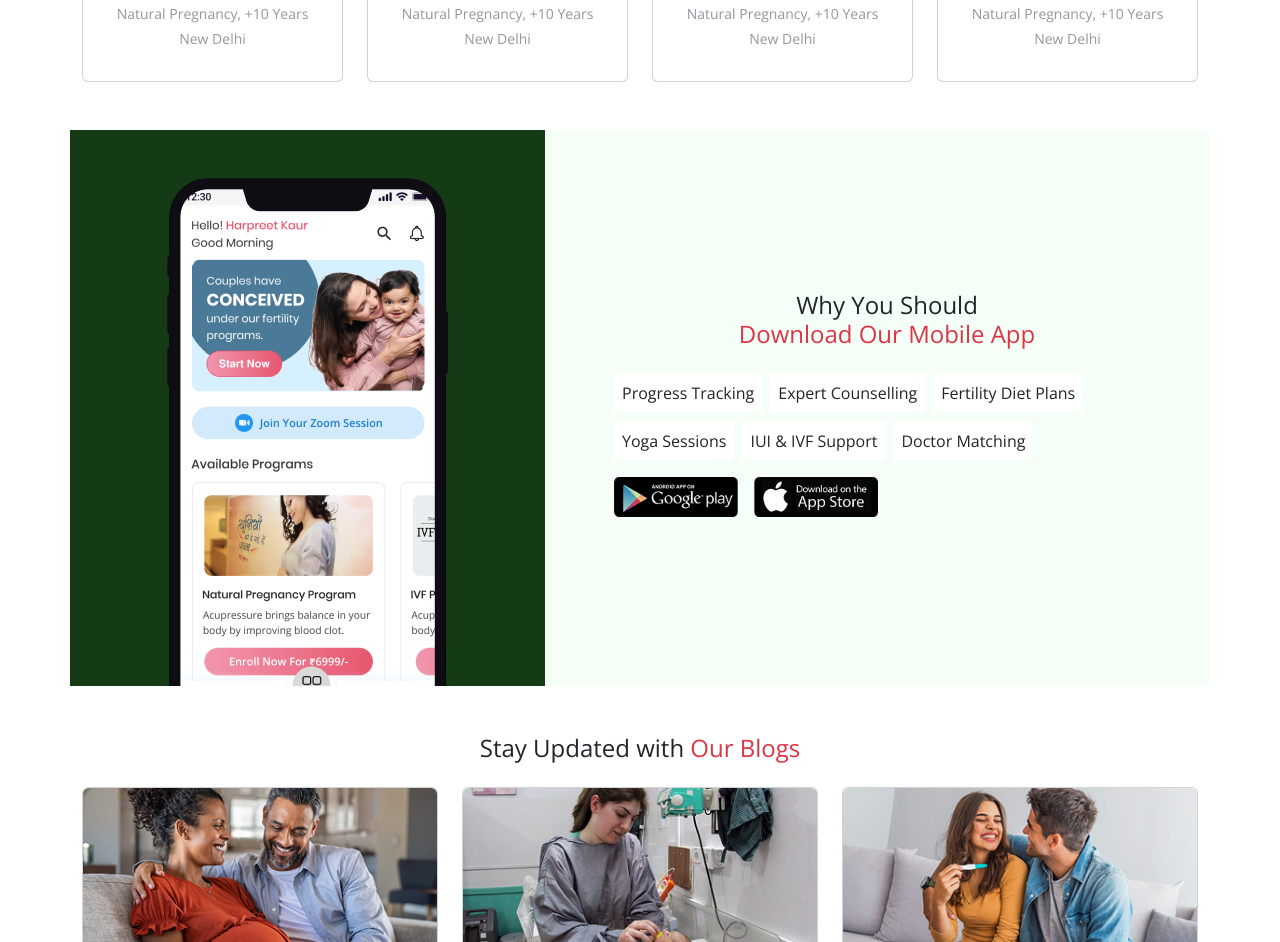
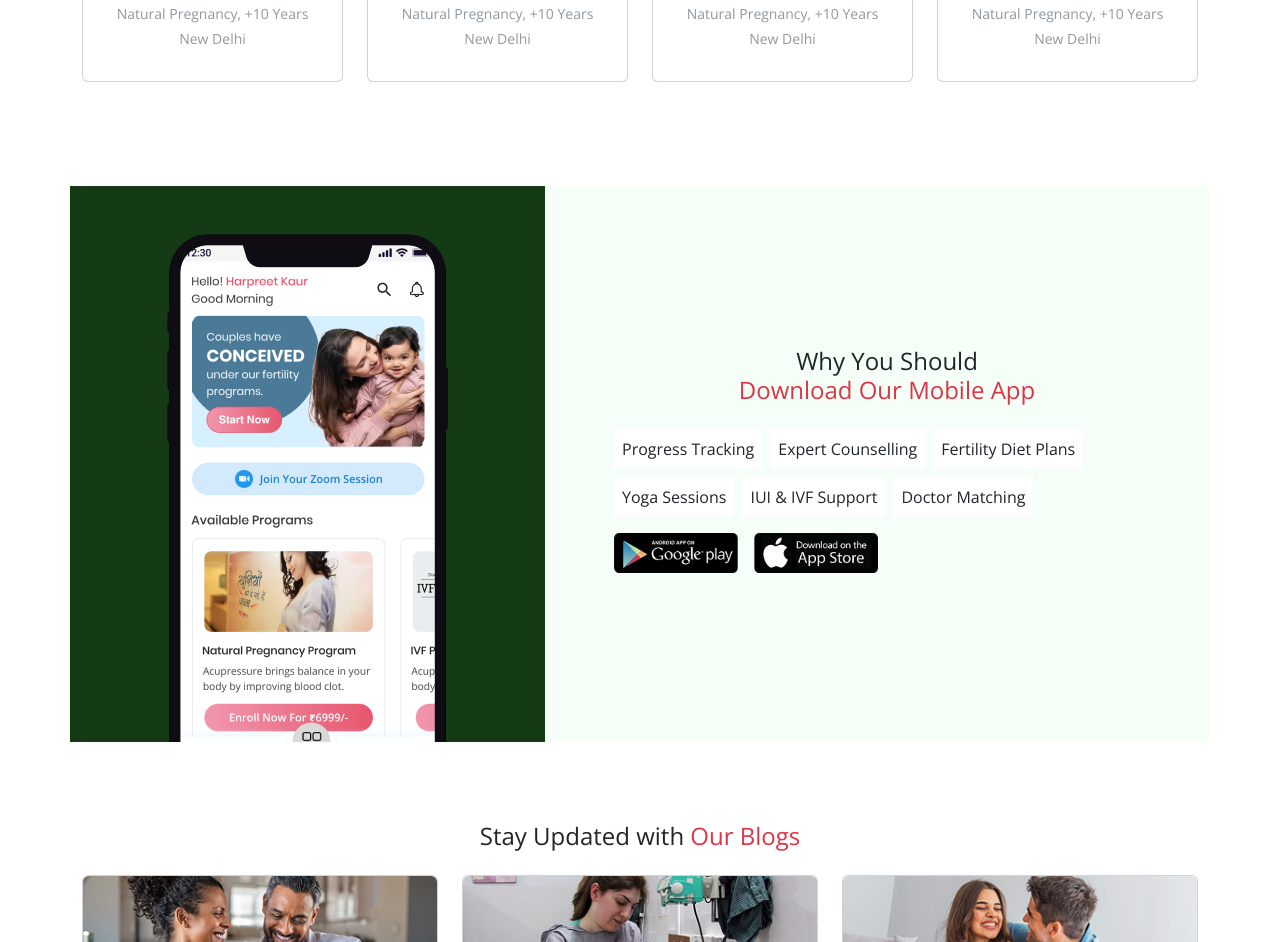
Before and after one commit to anshguptasince2004/FertilityDost, a React (Vite) app: page / in a window 1280 px wide. Shown: the part 5220-6162 px from the top of the page. Built offline with nearby package versions, Linux system fonts and the light colour scheme.

Commit message:
Updated margin

```diff
--- a/src/pages/Home/ExpertsBlogs.css
+++ b/src/pages/Home/ExpertsBlogs.css
@@ -40,3 +40,7 @@
   margin-bottom: 0;
   text-align: center;
 }
+.mobile {
+  margin-top: 5rem;
+  margin-bottom: 5rem !important;
+}
--- a/src/pages/Home/ExpertsBlogs.jsx
+++ b/src/pages/Home/ExpertsBlogs.jsx
@@ -76,7 +76,7 @@ function ExpertsBlogs() {
         </div>
 
         {/* Mobile App Section */}
-        <div className="row align-items-center mb-5 rounded bg-light-green">
+        <div className="mobile row align-items-center mb-5 rounded bg-light-green">
           <div className="col-md-5 mobile-text-center bg-dark-blue min-vh-25">
             <img src={mobile} alt="Mobile App Mockup" className="img-fluid pt-5" />
           </div>
```
